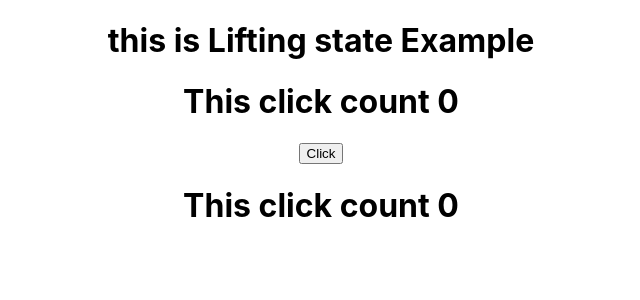
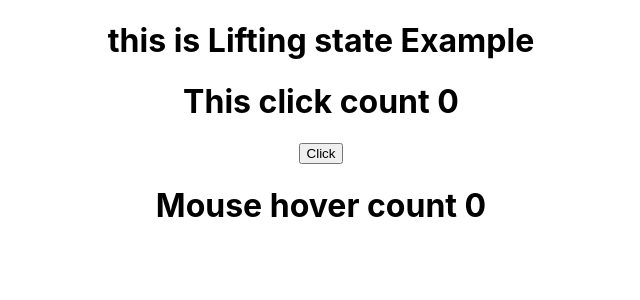
Before and after one commit to muralitharan805/react_warmup, a React (Create React App) app: page / in a window 1280 px wide. Shown: the top 300 px of the page, without its empty margins (319-959 px from the left). Built offline with nearby package versions, Linux system fonts and the light colour scheme.

Commit message:
reder props

```diff
--- a/src/App.js
+++ b/src/App.js
@@ -1,7 +1,12 @@
 import './App.css';
 import ClickCounter from './ClickCounter'
 import MouseHoverCounter from './MouseHoverCounter'
+import Counterfun from './Counterfun'
 import React from 'react'
+
+
+// The term “render prop” refers to a technique for sharing code between React components using a prop whose value is a function.
+
 
 
 class App extends React.Component {
@@ -12,8 +17,17 @@ class App extends React.Component {
       <div className="App">
       <h1>this is Lifting state Example</h1>
 
-      <ClickCounter></ClickCounter>
-      <MouseHoverCounter></MouseHoverCounter>
+
+      <Counterfun
+      myfun={(count,handleOnClick)=>
+      (<ClickCounter count={count} handleOnClick={handleOnClick}></ClickCounter>)
+      }></Counterfun>
+
+      <Counterfun
+      myfun={(count,handleOnClick)=>
+      (<MouseHoverCounter count={count} handleOnClick={handleOnClick}></MouseHoverCounter>)
+      }></Counterfun>
+
 
     </div>
   );
--- a/src/ClickCounter.js
+++ b/src/ClickCounter.js
@@ -1,24 +1,11 @@
 import React, { Component } from 'react'
 
 export class ClickCounter extends Component {
-  constructor(props)
-  {
-    super(props)
-    this.state={
-      count:0
-    }
-    this.handleOnClick=this.handleOnClick.bind(this)
-  }
-  handleOnClick(){
-    this.setState((state)=>({
-      count:state.count+1
-    }))
-  }
   render() {
     return (
       <div>
-        <h1>This click count {this.state.count}</h1>
-        <button onClick={this.handleOnClick}>Click</button>
+        <h1>This click count {this.props.count}</h1>
+        <button onClick={this.props.handleOnClick}>Click</button>
       </div>
     )
   }
--- /dev/null
+++ b/src/Counterfun.js
@@ -0,0 +1,31 @@
+import React, { Component } from 'react'
+
+export class Counterfun extends Component {
+
+  constructor(props)
+  {
+    super(props)
+    this.state={
+      count:0
+    }
+    this.handleOnClick=this.handleOnClick.bind(this)
+  }
+  handleOnClick(){
+    this.setState((state)=>({
+      count:state.count+1
+    }))
+  }
+
+
+  render() {
+    return (
+      <div>
+        {
+          this.props.myfun(this.state.count,this.handleOnClick)
+        }
+      </div>
+    )
+  }
+}
+
+export default Counterfun
--- a/src/MouseHoverCounter.js
+++ b/src/MouseHoverCounter.js
@@ -1,23 +1,11 @@
 import React, { Component } from 'react'
 
 export class MouseHoverCounter extends Component {
-  constructor(props)
-  {
-    super(props)
-    this.state={
-      count:0
-    }
-    this.handleOnClick=this.handleOnClick.bind(this)
-  }
-  handleOnClick(){
-    this.setState((state)=>({
-      count:state.count+1
-    }))
-  }
+
   render() {
     return (
       <div>
-        <h1 onMouseOver={this.handleOnClick}>This click count {this.state.count}</h1>
+        <h1 onMouseOver={this.props.handleOnClick}>Mouse hover count {this.props.count}</h1>
       </div>
     )
   }
```
